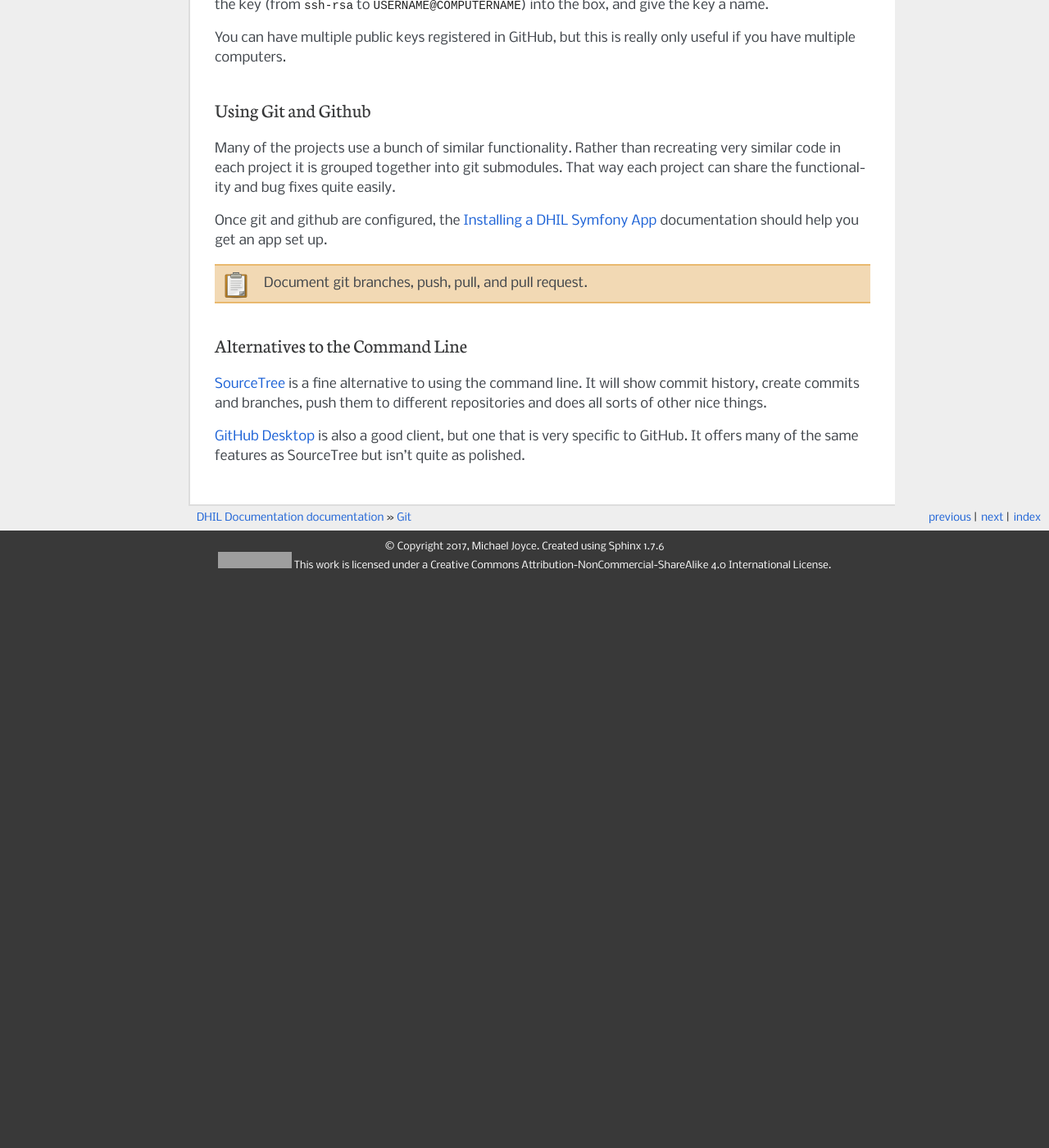
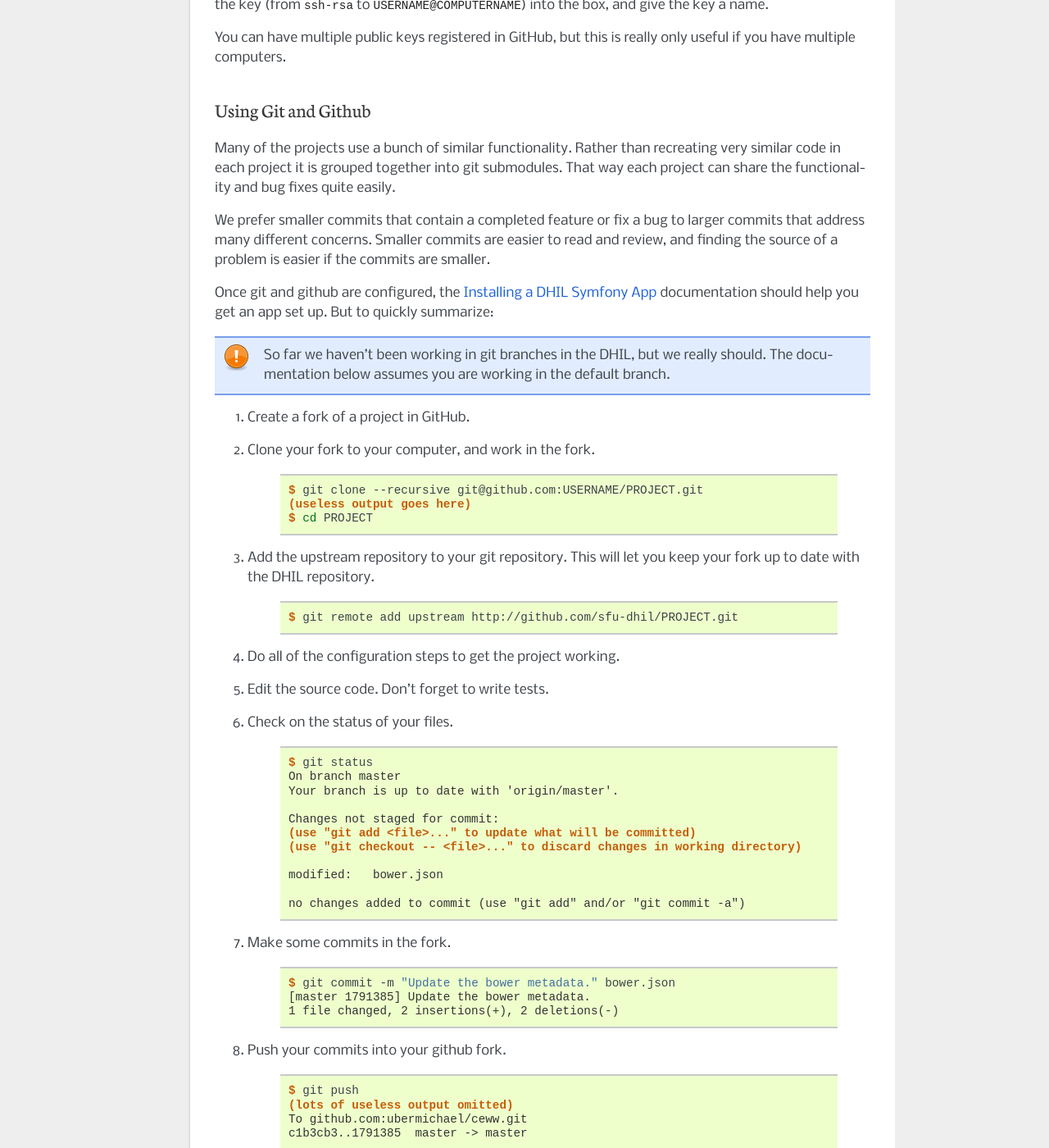
Before and after one commit to sfu-dhil/dev-docs, a Sphinx documentation site: the page built from source/git.rst, in a window 1280 px wide and 1400 px high, scrolled down 1708 px. Shown: the whole window at 82% size. Built offline with Sphinx 7.4.7, drawn with Linux system fonts in a browser that asks for light colours; before the commit the page ends 2417 px from its top, so only the background shows below that; some of the changed text lies outside the part shown; grey boxes are pictures that could not be loaded.

Commit message:
more git and apps config.

```diff
--- a/source/git.rst
+++ b/source/git.rst
@@ -100,12 +100,85 @@
 git submodules. That way each project can share the functionality and bug fixes
 quite easily.
 
+We prefer smaller commits that contain a completed feature or fix a bug
+to larger commits that address many different concerns. Smaller commits are
+easier to read and review, and finding the source of a problem is easier if
+the commits are smaller.
+
 Once git and github are configured, the :ref:`section-apps` documentation should
-help you get an app set up.
+help you get an app set up. But to quickly summarize:
 
-.. todo::
+.. note::
 
-  Document git branches, push, pull, and pull request.
+  So far we haven't been working in git branches in the DHIL, but we really
+  should. The documentation below assumes you are working in the default branch.
+
+#. Create a fork of a project in GitHub.
+
+#. Clone your fork to your computer, and work in the fork.
+
+    .. code-block:: console
+
+      $ git clone --recursive git@github.com:USERNAME/PROJECT.git
+      (useless output goes here)
+      $ cd PROJECT
+
+#. Add the upstream repository to your git repository. This will let you keep
+   your fork up to date with the DHIL repository.
+
+    .. code-block:: console
+
+      $ git remote add upstream http://github.com/sfu-dhil/PROJECT.git
+
+#. Do all of the configuration steps to get the project working.
+
+#. Edit the source code. Don't forget to write tests.
+
+#. Check on the status of your files.
+
+    .. code-block:: console
+
+      $ git status
+      On branch master
+      Your branch is up to date with 'origin/master'.
+
+      Changes not staged for commit:
+      (use "git add <file>..." to update what will be committed)
+      (use "git checkout -- <file>..." to discard changes in working directory)
+
+      modified:   bower.json
+
+      no changes added to commit (use "git add" and/or "git commit -a")
+
+#. Make some commits in the fork.
+
+    .. code-block:: console
+
+      $ git commit -m "Update the bower metadata." bower.json
+      [master 1791385] Update the bower metadata.
+      1 file changed, 2 insertions(+), 2 deletions(-)
+
+#. Push your commits into your github fork.
+
+    .. code-block:: console
+
+      $ git push
+      (lots of useless output omitted)
+      To github.com:ubermichael/ceww.git
+      c1b3cb3..1791385  master -> master
+
+#. Create a pull request. Open your fork of the project in Github and there
+   should be a "Pull Request" button.
+
+   It's a good idea to tag someone in the DHIL in the pull request by requesting
+   a review.
+
+#. Once your pull request is accepted you should update your repository.
+
+    .. code-block:: console
+
+      $ git pull upstream master
+      (more useless output)
 
 Alternatives to the Command Line
 --------------------------------
```
Also changed, not shown: source/apps.rst (+31 -0 lines).
